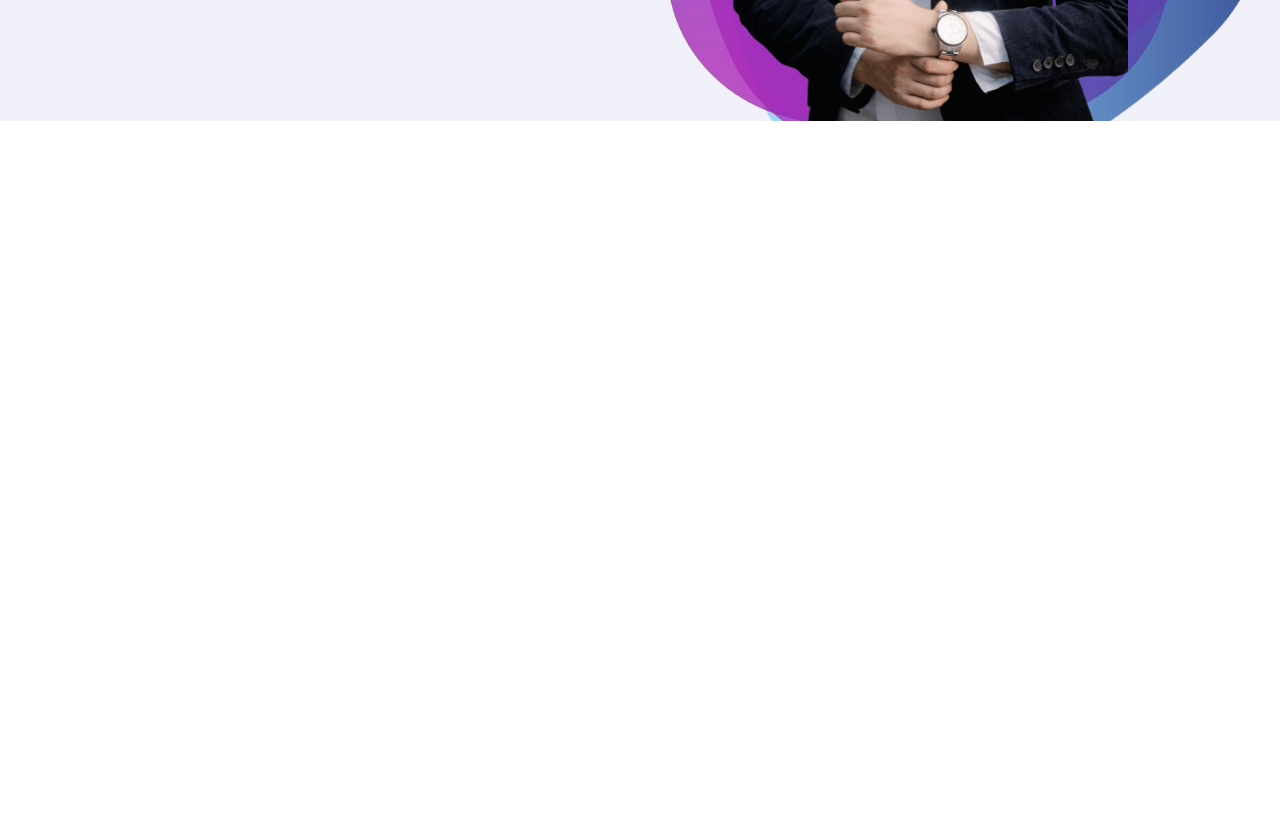
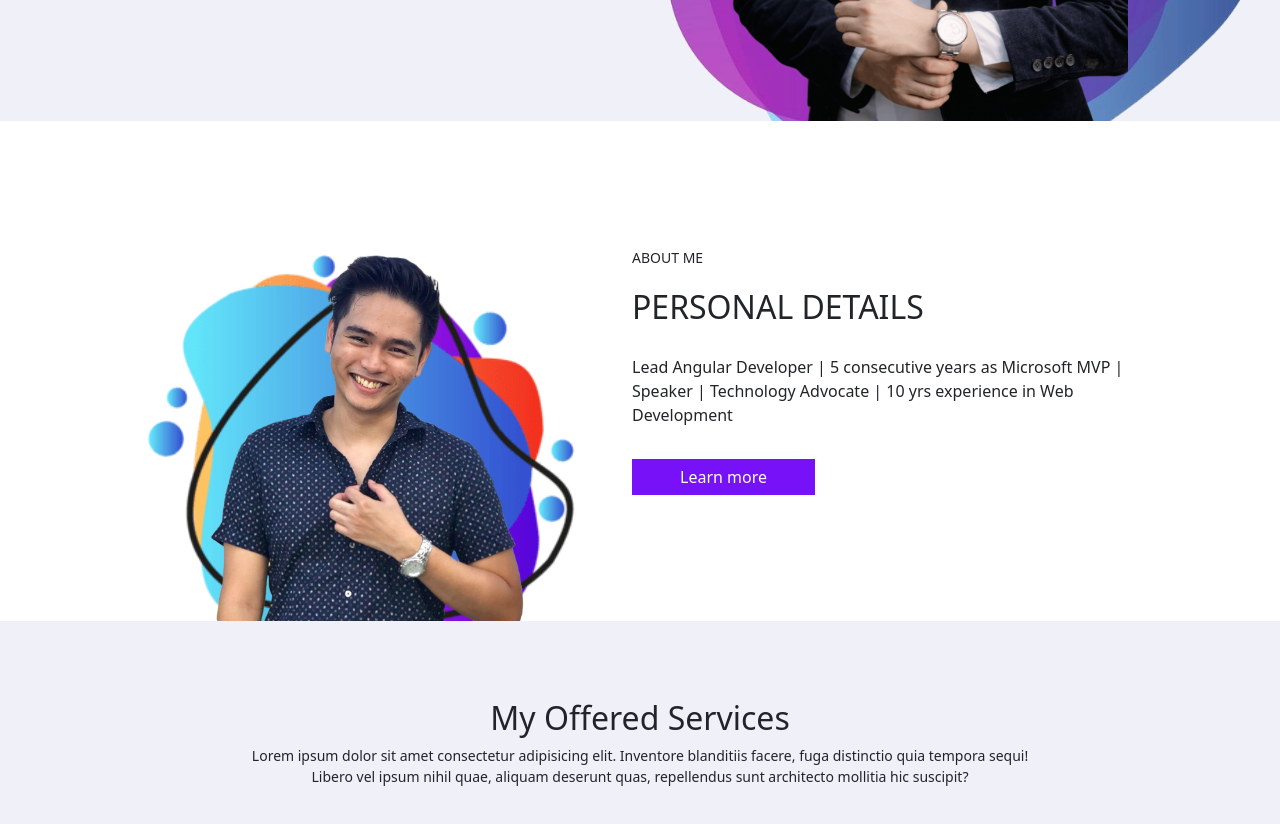
Before and after one commit to onecompileman/my-portfolio, an Angular app: page / in a window 1280 px wide. Shown: the part 540-1364 px from the top of the page. Before the commit the page ends 800 px from the top, so only its background shows below. Built offline with nearby package versions, Linux system fonts and the light colour scheme.

Commit message:
feat: updated

```diff
--- a/src/app/app.component.scss
+++ b/src/app/app.component.scss
@@ -1,5 +1,4 @@
 @import "../assets/scss/config.scss";
 .#{$style-prefix}-app {
-    min-height: 100vh;
-    overflow-x: clip;
+    max-height: fit-content;
 }
--- a/src/app/home/home.component.html
+++ b/src/app/home/home.component.html
@@ -1,20 +1,46 @@
 <div class="oc-home">
-  <section class="oc-home__about-me">
-    <div class="container d-flex ">
-      <div class="oc-home__about-me-info">
+  <section class="oc-home__this-is-me">
+    <div class="container d-flex">
+      <div class="oc-home__this-is-me-info">
         <span>THIS IS ME</span>
         <h1>STEPHEN VINUYA</h1>
         <p>
-         Lead Angular Developer | 5 consecutive years as Microsoft MVP | Speaker | Technology Advocate | 10 yrs experience in Web Development
+          Lead Angular Developer | 5 consecutive years as Microsoft MVP |
+          Speaker | Technology Advocate | 10 yrs experience in Web Development
         </p>
-        <button class="btn btn-primary ps-5 pe-5 mt-3">Learn more</button>
       </div>
-      <div class="oc-home__about-me-image">
-        <div class="oc-home__about-me-imagebg">
-
-        </div>
+      <div class="oc-home__this-is-me-image">
+        <div class="oc-home__this-is-me-imagebg"></div>
         <img src="assets/images/profile.png" alt="Profile" />
       </div>
     </div>
   </section>
+
+  <section class="oc-home__about-me">
+    <div class="container d-flex">
+      <div class="oc-home__about-me-image">
+        <div class="oc-home__about-me-imagebg"></div>
+        <img src="assets/images/profile-2.png" alt="Profile" />
+      </div>
+      <div class="oc-home__about-me-info">
+        <span>ABOUT ME</span>
+        <h2>PERSONAL DETAILS</h2>
+        <p>
+          Lead Angular Developer | 5 consecutive years as Microsoft MVP |
+          Speaker | Technology Advocate | 10 yrs experience in Web Development
+        </p>
+        <button class="btn btn-primary ps-5 pe-5 mt-3">Learn more</button>
+      </div>
+    </div>
+  </section>
+
+  <section class="oc-home__services">
+    <h2 class="mt-5">My Offered Services</h2>
+    <p>
+      Lorem ipsum dolor sit amet consectetur adipisicing elit. Inventore
+      blanditiis facere, fuga distinctio quia tempora sequi! <br> Libero vel ipsum
+      nihil quae, aliquam deserunt quas, repellendus sunt architecto mollitia
+      hic suscipit?
+    </p>
+  </section>
 </div>
--- a/src/app/home/home.component.scss
+++ b/src/app/home/home.component.scss
@@ -1,6 +1,87 @@
 @import "../../assets/scss/config.scss";
 .#{$style-prefix}-home {
   &__about-me {
+    min-height: 500px;
+    display: flex;
+    justify-content: center;
+    background-color: $light;
+
+    &-imagebg {
+      background-image: url("../../assets/images/highlight-2.png");
+      background-size: auto;
+      background-size: contain;
+      position: absolute;
+      top: 80px;
+      left: -40px;
+      height: 500px;
+      width: 498px;
+      z-index: 2;
+    }
+    &-image {
+      width: 400px;
+      position: relative;
+      overflow-y: clip;
+      img {
+        height: 500px;
+        z-index: 10;
+        left: -26px;
+        position: relative;
+      }
+    }
+
+    &-info {
+      margin-left: 80px;
+      display: flex;
+      flex-direction: column;
+      justify-content: center;
+
+      span {
+        font-size: 14px;
+        margin-bottom: 20px;
+      }
+
+      p {
+        margin-top: 20px;
+      }
+    }
+
+    .container {
+      max-width: 1000px;
+    }
+
+    @media screen and (max-width: 830px) {
+      .container {
+        flex-wrap: wrap;
+      }
+
+      &-info {
+        margin-right: 80px;
+        margin-left: 80px;
+        display: flex;
+        flex-direction: column;
+        justify-content: center;
+        margin-top: 30px;
+      }
+
+      &-image {
+        justify-content: center;
+        display: flex;
+
+        width: 100%;
+
+        img {
+            height: 450px;
+        }
+      }
+      &-imagebg {
+        left: unset !important;
+        height: 450px;
+        width: 450px;
+      }
+    }
+  }
+
+  &__this-is-me {
     min-height: 600px;
     display: flex;
     justify-content: center;
@@ -79,4 +160,18 @@
       }
     }
   }
+
+  &__services {
+    padding: 30px;
+    background-color: $bg1;
+    display: flex;
+    flex-direction: column;
+    justify-content: center;
+    align-items: center;
+
+    p {
+        text-align: center;
+        font-size: 14px;
+    }
+  }
 }
--- a/src/app/shared/components/navbar/navbar.component.html
+++ b/src/app/shared/components/navbar/navbar.component.html
@@ -21,8 +21,6 @@
         <a class="nav-link" href="#">Contact Me</a>
         <a class="nav-link" href="#">
             <button class="btn btn-sm btn-primary">
-
-
                 My Resume
             </button>
      </a
--- a/src/assets/scss/base/_resets.scss
+++ b/src/assets/scss/base/_resets.scss
@@ -1,3 +1,7 @@
-* {
-    font-family: Arial, Helvetica, sans-serif;
+@import "../config.scss";
+
+body {
+    min-height: 100vh;
+    @include scrollbars(4px, #3F5CA2,$light);
+
 }
--- a/src/assets/scss/config.scss
+++ b/src/assets/scss/config.scss
@@ -1,2 +1,4 @@
 @import "./config/variables.scss";
+@import "./utils/mixins";
+
 $style-prefix: 'oc';
--- a/src/assets/scss/main.scss
+++ b/src/assets/scss/main.scss
@@ -1,3 +1,5 @@
 @import "./vendors/button";
 
 @import "./components/text";
+
+@import "./base/resets";
--- /dev/null
+++ b/src/assets/scss/utils/_mixins.scss
@@ -0,0 +1,21 @@
+@mixin scrollbars($size, $foreground-color, $background-color: mix($foreground-color, white,  50%)) {
+    // For Google Chrome
+    &::-webkit-scrollbar {
+      width:  $size;
+      height: $size;
+    }
+
+    &::-webkit-scrollbar-thumb {
+      background: $foreground-color;
+    }
+
+    &::-webkit-scrollbar-track {
+      background: $background-color;
+    }
+
+    // For Internet Explorer
+    & {
+      scrollbar-face-color: $foreground-color;
+      scrollbar-track-color: $background-color;
+    }
+  }
```
Also changed, not shown: src/assets/images/highlight-2.png (added), src/assets/images/profile-2.png (added).
